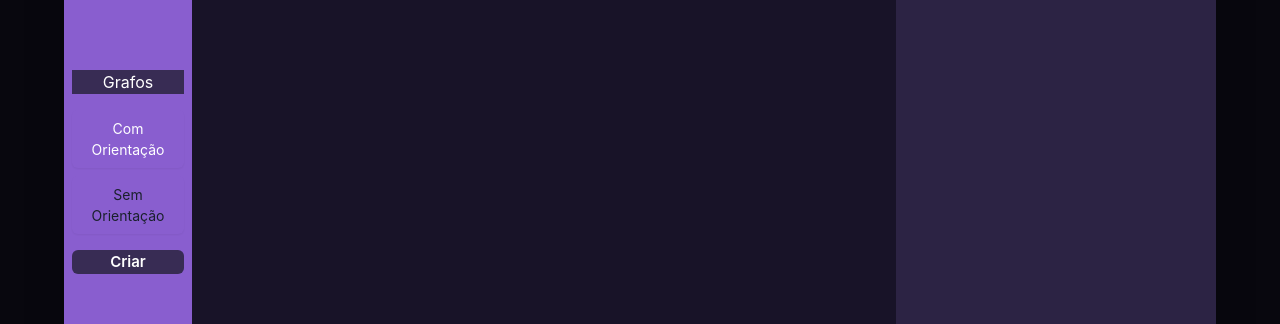
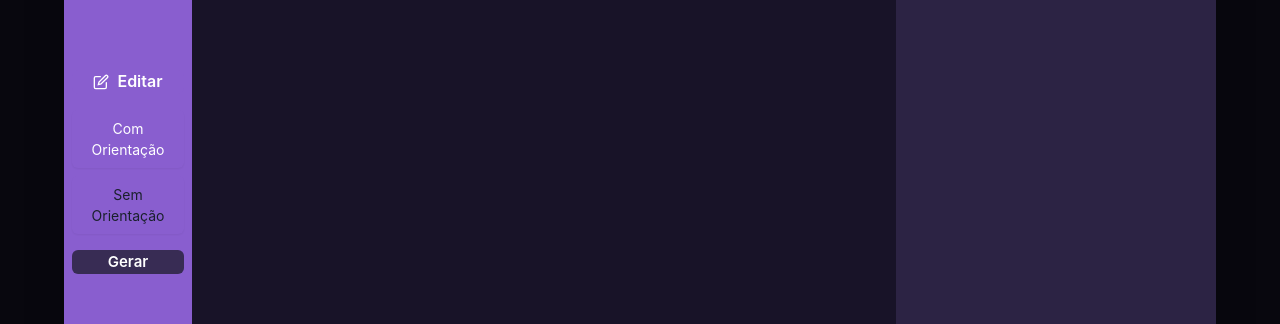
Before and after one commit to vh-machado/vertex, a React (Create React App) app: page / in a window 1280 px wide. Shown: the part 228-552 px from the top of the page. Built offline with nearby package versions, Linux system fonts and the light colour scheme.

Commit message:
Atualização Componente Menu

```diff
--- a/src/components/Menu.js
+++ b/src/components/Menu.js
@@ -1,28 +1,67 @@
 import React from 'react';
 import { Cores } from '../assets/Cores';
-import { Button, ButtonGroup } from '@chakra-ui/react'
-import { Stack, HStack, VStack } from '@chakra-ui/react'
-import { Radio, RadioGroup } from '@chakra-ui/react'
-import Graph from 'react-graph-vis';
-import { CloseIcon , AddIcon , WarningIcon, ArrowForwardIcon } from '@chakra-ui/icons'
-import { Select } from '@chakra-ui/react'
-import {
-    Modal,
-    ModalOverlay,
-    ModalContent,
-    ModalHeader,
-    ModalFooter,
-    ModalBody,
-    ModalCloseButton,
-  } from '@chakra-ui/react'
-import { Input } from '@chakra-ui/react'
-import {useDisclosure} from '@chakra-ui/react'
+import { Button } from '@chakra-ui/react'
+import { VStack } from '@chakra-ui/react'
+import { EditIcon } from '@chakra-ui/icons'
+import { useDisclosure } from '@chakra-ui/react'
 import { Box } from '@chakra-ui/react'
 import { useState } from 'react';
 import { useRadio } from '@chakra-ui/react';
 import { useRadioGroup } from '@chakra-ui/react';
 import { render } from '@testing-library/react';
-import { Text } from '@chakra-ui/react';
+
+
+
+function Menu(props) {
+  const { isOpenEdit, onOpenEdit, onCloseEdit } = useDisclosure();
+  const { isOpenGerar, onOpenGerar, onCloseGerar } = useDisclosure();
+  const [campoVisibleVertice, setCampoVisibleVertice] = useState(false);
+  const [campoVisibleAresta, setCampoVisibleAresta] = useState(false);
+
+
+  const clickAddVertice = () => {
+    setCampoVisibleVertice(!campoVisibleVertice);
+  }
+  const clickAddConexao = () => {
+    setCampoVisibleAresta(!campoVisibleAresta);
+  };
+
+  return (
+    <VStack
+      spacing={4}
+      align='stretch'
+      justify='center'
+      w='100%'
+      h='100%'
+      padding={2}
+    >
+      <Button
+        onClick={onOpenEdit}
+        leftIcon={<EditIcon />}
+        bgColor={Cores.amethyst_2}
+        colorScheme={Cores.dark_purple_2}
+        size='xs'
+        fontSize={16}
+      >
+        Editar
+      </Button>
+      <TipoGrafo />
+
+      <Button
+        onClick={onOpenGerar}
+        bgColor={Cores.russian_violet}
+        textColor="white"
+        size='xs'
+        fontSize='15'
+      >
+        Gerar
+      </Button>
+    </VStack>
+  );
+}
+
+export default Menu;
+
 // 1. Create a component that consumes the `useRadio` hook
 function RadioCard(props) {
   const { getInputProps, getCheckboxProps } = useRadio(props)
@@ -39,15 +78,10 @@ function RadioCard(props) {
         borderWidth='sm'
         borderRadius='md'
         boxShadow='sm'
+
         _checked={{
-            variante: 'outline',
+          variant: 'outline',
           color: 'white',
-            colorScheme: 'Cores.russian_violet',
-            borderColor: 'Cores.russian_violet',
-
-          }}
-          _focus={{
-            boxShadow: 'outline',
         }}
         px={2}
         py={2}
@@ -59,7 +93,7 @@ function RadioCard(props) {
 }
 
 // Step 2: Use the `useRadioGroup` hook to control a group of custom radios.
-  function Example() {
+function TipoGrafo() {
   const options = ['Com Orientação', 'Sem Orientação']
 
   const { getRootProps, getRadioProps } = useRadioGroup({
@@ -67,15 +101,15 @@ function RadioCard(props) {
     defaultValue: 'Com Orientação',
     onChange: console.log,
   })
-
   const group = getRootProps()
-
   return (
-      <VStack {...group} fontSize = '14'>
+    <VStack {...group}
+      fontSize='14'
+    >
       {options.map((value) => {
         const radio = getRadioProps({ value })
         return (
-            <RadioCard  key={value} {...radio}>
+          <RadioCard key={value} {...radio}>
             {value}
           </RadioCard>
         )
@@ -83,90 +117,4 @@ function RadioCard(props) {
     </VStack>
   )
 }
-
-  render(<Example />)
-
-function Menu(props) {
-    const  {isOpen, onOpen, onClose} = useDisclosure ( )
-    const [campoVisible, setCampoVisible] = useState(false);
-    const clickAddConexao = () => {
-        setCampoVisible(!campoVisible);
-     };
-    return(
-
-
-        <VStack
-
-            spacing={4}
-            align='stretch'
-            justify='center'
-            w='100%'
-            h='100%'
-            padding={2}
-        >
-          <Box bgColor={Cores.russian_violet} textColor = 'white' w='100%' >
-            <Text colorScheme = 'white' justify = 'center' fontSize = '16'>
-                Grafos
-            </Text>
-
-          </Box>
-          <Example />
-
-          <Button onClick = {onOpen} bgColor={Cores.russian_violet} textColor = "white" size = 'xs' fontSize = '15' >
-             Criar
-          </Button>
-          <Modal isOpen={isOpen} onClose={onClose}>
-
-            <ModalContent>
-                <Stack direction='row' spacing={4}
-
-                    align='stretch'
-                    justify='center'
-                    w='87%'
-                    h='100%'
-                    padding={3}
-                >
-                    <Button leftIcon = { < AddIcon />} colorScheme='purple' variant='outline' fontSize = '14' >
-                        Adicionar vértice
-                    </Button>
-                    <Button onClick={() => clickAddConexao()} leftIcon = { < AddIcon />} colorScheme='purple' variant='outline' fontSize = '14'>
-                        Adicionar conexão
-                    </Button>
-                    <Button leftIcon = {< CloseIcon />} colorScheme='purple' variant='outline' fontSize = '14'>
-                        Remover
-                    </Button>
-                </Stack>
-
-                <ModalCloseButton />
-                <ModalBody >
-                    <VStack >
-                        {campoVisible?(
-                            <Box >
-                                <Input placeholder='De' fontSize = '14'  w = '30%' />
-                                <ArrowForwardIcon colorScheme = 'purple' />
-                                <Input placeholder='Para' fontSize = '14' w = '30%' />
-                                <Input placeholder='Peso' fontSize = '14' w = '30%'  />
-                            </Box>
-                        ) : (
-                            <></>
-                         )}
-                    </VStack>
-
-                </ModalBody>
-
-                <ModalFooter>
-
-                    <Button bgColor={Cores.russian_violet} textColor = 'white' variant= 'outline' mr={3} onClick={onClose} fontSize = '14'>
-                        Gerar
-                    </Button>
-                    <Button bgColor={Cores.russian_violet} textColor = 'white' variant='outline' fontSize = '14'>
-                        Cancelar
-                    </Button>
-                </ModalFooter>
-            </ModalContent>
-          </Modal>
-        </VStack>
-    );
-}
-
-export default Menu;
+render(<TipoGrafo />)
```
Lines whose indentation alone changed are shown as unchanged.
